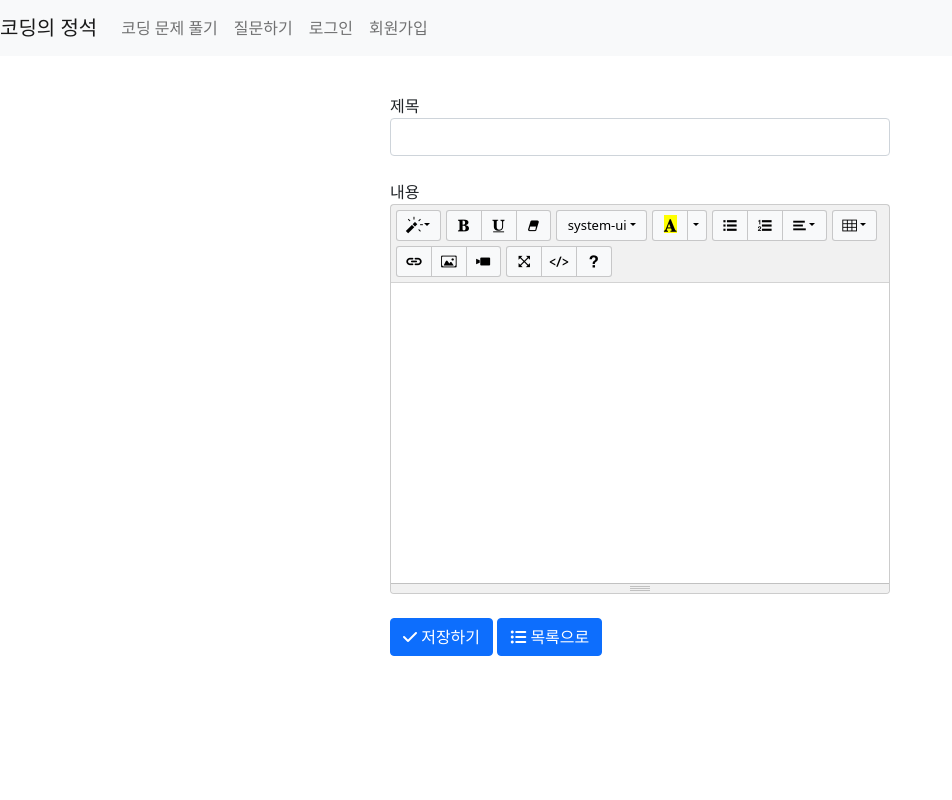
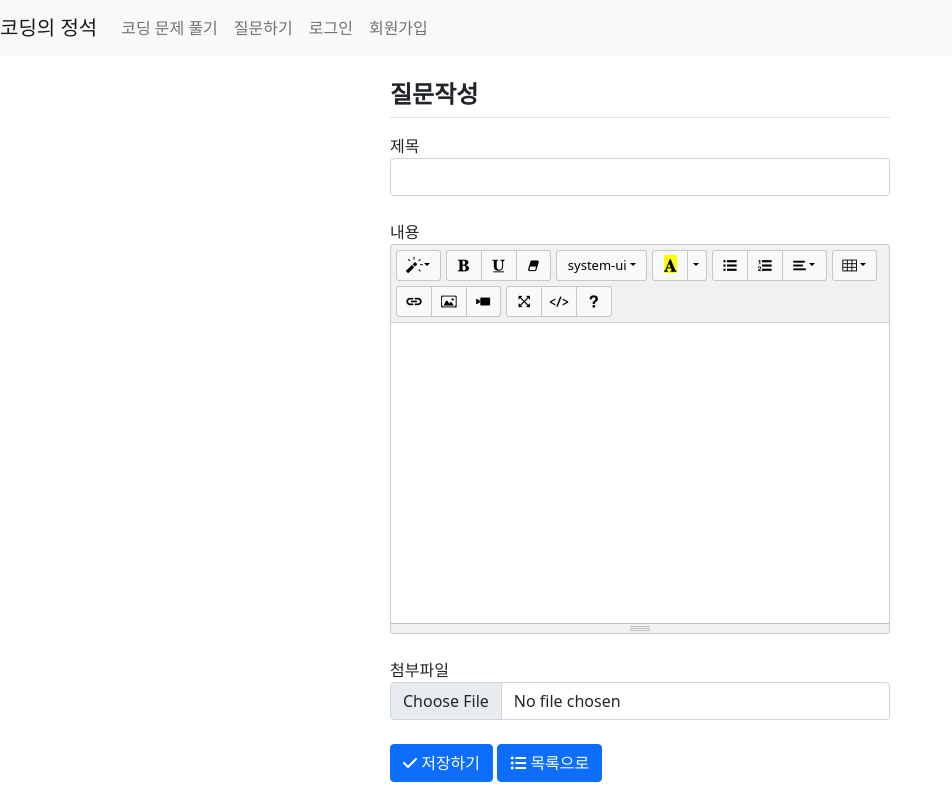
Before and after one commit to IoT-WebInterface-Prj1/cojung, a Django app: page /cojung/createquestion/ in a window 1280 px wide. Shown: the whole page, without its empty margins (0-952 px from the left). Run offline with Django 4.2, Linux system fonts and the light colour scheme; some libraries are stand-ins or nearby versions.

Commit message:
파일첨부 완료333333333

```diff
--- a/cojung/forms.py
+++ b/cojung/forms.py
@@ -10,7 +10,7 @@ class ProblemForm(forms.ModelForm):
 class QuestionForm(forms.ModelForm):
     class Meta:
         model = Question
-        fields = ['subject', 'content']
+        fields = ['subject', 'content', 'txtfile']
 
 
 class ResolveForm(forms.ModelForm):
--- a/cojung/models.py
+++ b/cojung/models.py
@@ -24,6 +24,8 @@ class Question(models.Model):
     user = models.ForeignKey(User, on_delete=models.CASCADE)
     # FK
     problem = models.ForeignKey(Problem, null=True, blank=True, on_delete=models.CASCADE)
+    # 파일 업로드
+    txtfile = models.FileField('첨부파일', null=True, upload_to="media", blank=True)
 
     def __str__(self):
         return f'Problem : {self.problem} / {self.subject}'
--- a/cojung/views/post_views.py
+++ b/cojung/views/post_views.py
@@ -23,7 +23,7 @@ def create_post(request):
 def create_question(request):
     """질문 작성"""
     if request.method == 'POST':
-        form = QuestionForm(request.POST)
+        form = QuestionForm(request.POST, request.FILES)
         if form.is_valid():
             question = form.save(commit=False)
             question.create_date = timezone.now()
--- a/templates/cojung/problem.html
+++ b/templates/cojung/problem.html
@@ -12,7 +12,11 @@
         <!-- txt 파일 js 이용해서 읽기 -->
         {% comment %} <button onclick="openTextFile()">파일보기</button>
         <div id="output">...</div> {% endcomment %}
-        <a href="{{ problem.txtfile.url }}" class="btn btn-primary">파일보기</a>
+        <div>
+          <a href="{{ problem.txtfile.url }}" class="btn btn-primary">파일보기</a>
+        </div>
+
+
 
         <div class="d-flex justify-content-end">
           <div class="badge bg-light text-dark p-2 text-start">
--- a/templates/cojung/question_detail.html
+++ b/templates/cojung/question_detail.html
@@ -47,6 +47,9 @@
     <div style = "font-size : large">
         {{question.content}}
     </div>
+    <div>
+        <a href="{{ question.txtfile.url }}" class="btn btn-primary">파일보기</a>
+    </div>
     <br>
 
     <hr>
--- a/templates/cojung/question_form.html
+++ b/templates/cojung/question_form.html
@@ -3,13 +3,14 @@
 
 {% block content %}
 
-  <div style="width:500px" class="mx-auto">
+  <div style="width:500px; margin-top:80px" class="mx-auto">
     <div class="border-bottom">
-      <h4>질문작성</h4>
+      <h4>
+        <b>질문작성</b>
+      </h4>
     </div>
-    <br>
 
-    <form method="post" class="post-form my-3">
+    <form method="post" class="post-form my-3" enctype="multipart/form-data">
       {% csrf_token %}
 
       {% include 'form_errors.html' %}
@@ -22,6 +23,11 @@
       <div class="form-group">
         <label for="content">내용</label>
         <textarea name="content" rows="10" class="form-control" id="content">{{ form.content.value|default_if_none:'' }}</textarea>
+      </div>
+      <br>
+      <div class="form-group">
+        <label for="txtfile">첨부파일</label>
+        <input type="file" class="form-control" name="txtfile" id="txtfile">
       </div>
 
       <br>
```
